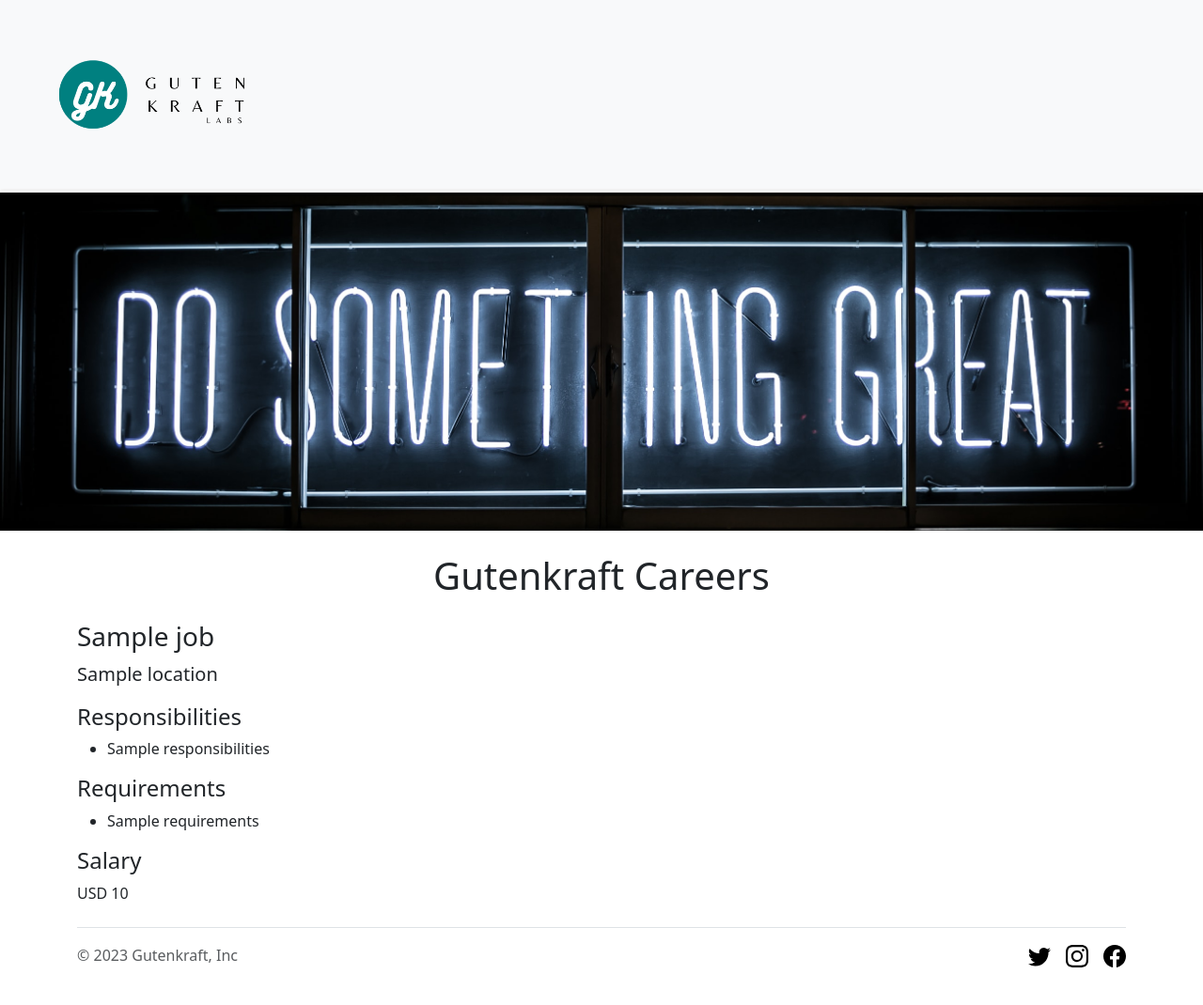
After one commit to datafilik/gk-labs-website, a Flask app: template templates/jobpage.html in a window 1280 px wide. The commit adds this page. Shown: the whole page at 94% size. Run offline with Flask 2, Linux system fonts and the light colour scheme; the template is opened without the code that fills it: most values are stand-ins (such as "Sample title", 1, 10 or a date in 2020); parts of the project's set-up code (start-up, migrations or seed data) failed here and were passed over.

Commit message:
added dynamic pages for each job items

```diff
--- a/app.py
+++ b/app.py
@@ -1,13 +1,14 @@
 from flask import Flask, render_template, jsonify
-from database import load_jobs_from_db
+from database import load_jobs_from_db, load_job_from_db
 
 gkLabsApp = Flask(__name__)
 
 jobs = load_jobs_from_db()  # job list
 
+
 @gkLabsApp.route("/")
 def home():
-  return render_template('home.html', jobs=jobs, company_name='Gutenkraft')
+  return render_template('home.html', jobs=jobs)
 
 
 @gkLabsApp.route("/api/jobs")
@@ -15,5 +16,14 @@ def list_jobs():
   return jsonify(jobs)
 
 
+@gkLabsApp.route("/job/<id>")
+def show_job(id):
+  job = load_job_from_db(id)
+  if not job:
+    return "Not Found", 404
+
+  return render_template('jobpage.html', job=job)
+
+
 if __name__ == "__main__":
   gkLabsApp.run(host="0.0.0.0", debug=True)
--- a/database.py
+++ b/database.py
@@ -17,10 +17,19 @@ engine = create_engine(db_connection_uri,
 
 def load_jobs_from_db():
   with engine.connect() as conn:
-    query = "select * from jobs"
-    result = conn.execute(text(query))
+    result = conn.execute(text("SELECT * FROM jobs"))
 
     jobs = []
     for row in result.all():
       jobs.append(dict(row._mapping))
     return jobs
+
+
+def load_job_from_db(id):
+  with engine.connect() as conn:
+    result = conn.execute(text("SELECT * FROM jobs WHERE id = {}".format(id)))
+    rows = result.all()
+    if len(rows) == 0:
+      return None
+    else:
+      return dict(rows[0]._mapping)
--- /dev/null
+++ b/templates/banner.html
@@ -0,0 +1,9 @@
+<style>
+  #banner-pic {
+    width: 100%;
+    height: 360px;
+    object-fit: cover;
+    margin-bottom: 16px;
+  }
+</style>
+<img class="img-fluid" id ="banner-pic" src="/static/career_banner.jpg" height="320">
--- /dev/null
+++ b/templates/headcontent.html
@@ -0,0 +1,3 @@
+<meta charset="utf-8">
+<meta name="viewport" content="width=device-width, initial-scale=1">
+<link href="https://cdn.jsdelivr.net/npm/bootstrap@5.3.0-alpha1/dist/css/bootstrap.min.css" rel="stylesheet" integrity="sha384-GLhlTQ8iRABdZLl6O3oVMWSktQOp6b7In1Zl3/Jr59b6EGGoI1aFkw7cmDA6j6gD" crossorigin="anonymous">
--- a/templates/header.html
+++ b/templates/header.html
@@ -1,10 +1,10 @@
 <nav class="navbar bg-body-tertiary shadow-sm fixed-top bg-white">
   <div class="container-fluid">
-    <a class="navbar-brand" href="#">
+    <a class="navbar-brand" href="/">
       <img src="/static/gk_labs_logo.png" alt="Logo"  class="d-inline-block img-fluid" style="width: 100%;height:175px;object-fit: cover;">
     </a>
   </div>
 </nav>
-<div style="height:168px;"></div>
+<div style="height:205px;"></div>
 
 <!-- width="100" height="100" -->
--- /dev/null
+++ b/templates/jobpage.html
@@ -0,0 +1,35 @@
+<!DOCTYPE html>
+<html>
+  <head>
+    {% include 'headcontent.html' %}
+    <title>{{job.title}} - Gutenkraft Careers</title>
+  </head>
+  <body>
+    {% include 'header.html' %}
+    {% include 'banner.html' %}
+    <div class="container">
+      <h1 class="text-center mt-2 mb-4">Gutenkraft Careers</h1>
+
+      <h3 class="mb-2">{{job.title}}</h3>
+      <p class="lead mt-0">{{job.location}}</p>
+
+      <h4>Responsibilities</h4>
+      <ul>
+        {% for line in job.responsibilities.split("\n")%}
+        <li>{{line}}</li>
+        {% endfor %}
+      </ul>
+
+      <h4>Requirements</h4>
+      <ul>
+        {% for line in job.requirements.split("\n")%}
+        <li>{{line}}</li>
+        {% endfor %}
+      </ul>
+
+      <h4>Salary</h4>
+      <p>{{job.currency}} {{job.salary}}</p>
+    </div>
+    {% include 'footer.html' %}
+  </body>
+</html>
```
Also changed, not shown: templates/home.html (+4 -14 lines), templates/jobitems.html (+4 -14 lines).
